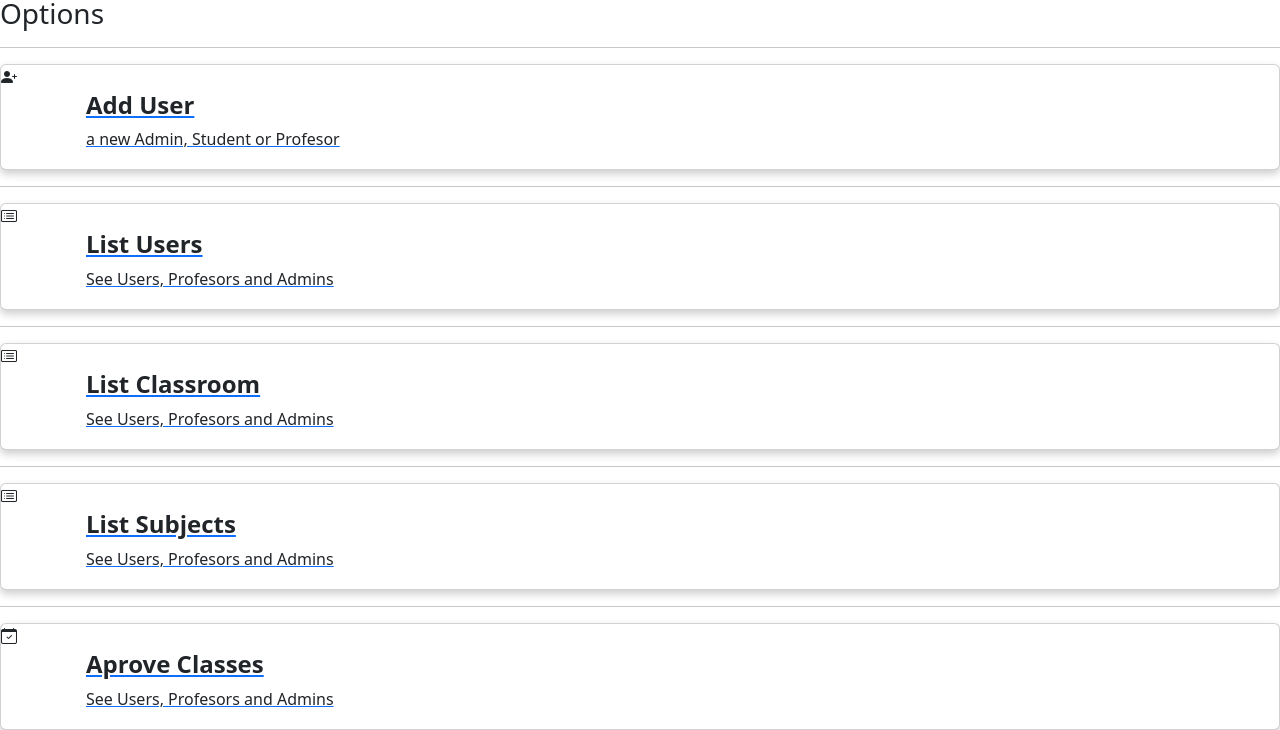
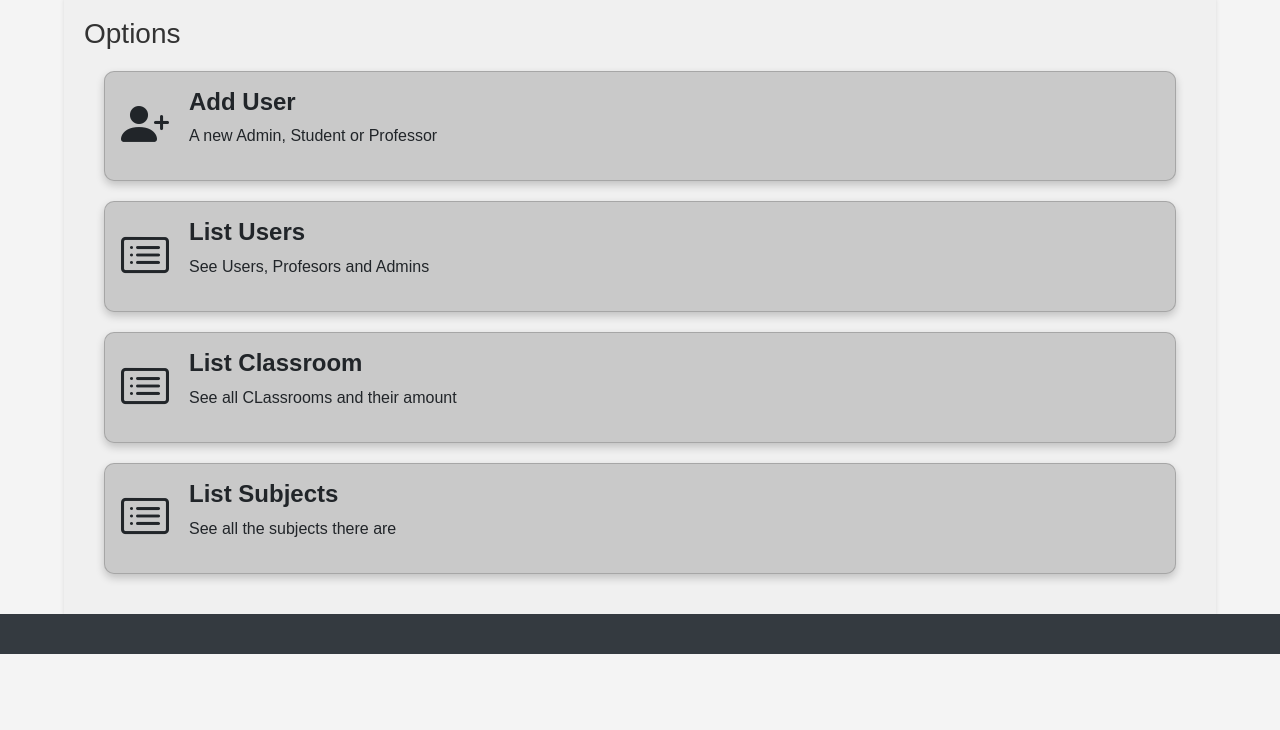
Before and after one commit to LuisSantana-Repository/FisrtNodeProyect_Schedule, a website: page public/admin.html in a window 1280 px wide. Shown: the part 179-909 px from the top of the page. After the commit the page ends 833 px from the top, so only its background shows below. Drawn offline with nearby package versions, Linux system fonts and the light colour scheme; some packages are replaced by stand-ins of ours; a script that the page names is missing.

Commit message:
mkae the webpage prettier and Add Passing calses to the webpage

```diff
--- a/db/Class.js
+++ b/db/Class.js
@@ -89,7 +89,7 @@ ClassSchema.statics.filterClassesToHaveAllRequirements= async (cursadas,Curiculu
 
 ClassSchema.statics.findCLasesNotInUser = async(user)=>{
     let doing =[]
-    console.log(user)
+    //console.log(user)
     doing = doing.concat(user.Completed, user.Passing,user.Available);
     let query = {
         _id: { $nin: doing }  // Exclude classes based on the combined list
--- /dev/null
+++ b/public/Student.css
@@ -0,0 +1,53 @@
+body {
+    background-color: #f0f4f8; /* Very light blue-grey background */
+    color: #333; /* Dark grey text for readability */
+    font-family: 'Arial', sans-serif;
+}
+
+.container {
+    max-width: 800px;
+    margin: 20px auto;
+    padding: 20px;
+    background: #e7eff9; /* Light blue background */
+    border-radius: 8px;
+    box-shadow: 0 4px 8px rgba(0,0,0,0.1);
+}
+
+h1, h5 {
+    text-align: center;
+    color: #2c3e50; /* Deeper blue for text, enhancing contrast */
+}
+
+.list-group-item {
+    border-radius: 0.25rem;
+    margin-bottom: 8px;
+    box-shadow: 0 2px 4px rgba(0,0,0,0.05);
+    background-color: #f8faff; /* Very light blue for items, subtle contrast with the container */
+}
+
+.list-group-item-primary {
+    background-color: #cce5ff; /* Light blue for completed classes */
+}
+
+.list-group-item-warning {
+    background-color: #d4edda; /* Soft green, good for ongoing classes */
+}
+
+.bg-secondary {
+    background-color: #d6e4f0; /* Soft grey-blue, for unavailable classes */
+}
+
+.btn-primary {
+    background-color: #3498db; /* Vivid blue */
+    border-color: #3498db;
+}
+
+.btn-danger {
+    background-color: #dc3545;
+    border-color: #dc3545;
+}
+
+button {
+    width: 100%;
+    margin-top: 10px;
+}
--- a/public/admin.css
+++ b/public/admin.css
@@ -1,22 +1,38 @@
-.iteso-logo{
-    width: 200px;
+.iteso-logo {
+  max-width: 100%;  /* Ensures the logo is never larger than its container */
+  height: auto;     /* Keeps the aspect ratio intact */
+  width: 200px;     /* Default width, but adaptable to container size */
 }
+
+
 .card {
-    /* Add shadows to create the "card" effect */
-    box-shadow: 0 4px 8px 0 rgba(0,0,0,0.2);
-    transition: 0.3s;
-  }
+  box-shadow: 0 4px 8px rgba(0, 0, 0, 0.2);
+  transition: transform 0.3s ease-in-out, box-shadow 0.3s ease-in-out, opacity 0.3s;
+  border-radius: 10px; /* Rounded corners for a softer look */
+}
 
-  /* On mouse-over, add a deeper shadow */
-  .card:hover {
-    box-shadow: 0 8px 16px 0 rgba(0,0,0,0.2);
-  }
+.card:hover {
+  transform: scale(1.03); /* Slightly enlarges the card on hover */
+  box-shadow: 0 8px 16px rgba(0, 0, 0, 0.3); /* Deeper shadow for 3D effect */
+  opacity: 0.9; /* Slight transparency effect */
+}
 
-  /* Add some padding inside the card container */
-  .container {
-    padding: 2px 16px;
-  }
-  .modal table, .modal th, .modal td {
-    border: 1px solid black;
-  border-collapse: collapse;
-  }
+
+.container {
+  padding: 16px; /* More generous padding for better readability */
+}
+
+.modal table {
+  width: 100%; /* Ensures the table uses the full width of the modal */
+  border-collapse: collapse; /* Ensures borders between cells are merged */
+}
+
+.modal th, .modal td {
+  border: 1px solid #ccc; /* Lighter border color for less visual weight */
+  padding: 8px; /* More padding for table cells */
+  text-align: left; /* Aligns text to the left */
+}
+
+.modal tr:nth-child(even) {
+  background-color: #f2f2f2; /* Zebra striping for rows */
+}
--- a/public/admin.html
+++ b/public/admin.html
@@ -18,6 +18,7 @@
         />
         <link rel="stylesheet" href="https://cdn.jsdelivr.net/npm/bootstrap-icons@1.11.3/font/bootstrap-icons.min.css">
         <link rel="stylesheet" href="admin.css">
+        <link rel="stylesheet" href="test.css">
         <script src="admin.js"></script>
         <script src="https://cdn.jsdelivr.net/npm/sweetalert2@11"></script>
         <script src="nav.js"></script>
@@ -28,7 +29,7 @@
         <header>
             <!-- place navbar here -->
             <nav
-                class="navbar navbar-expand-sm navbar-dark bg-primary"
+                class="navbar navbar-expand-sm "
             >
                 <a class="navbar-brand" href="#"><img
                     src="https://oci02.img.iteso.mx/Identidades-De-Instancia/ITESO/Logos%20ITESO/Logo-ITESO-Principal-SinFondo.png"
@@ -67,88 +68,60 @@
         </header>
         <main>
             <h3>Options</h3>
-            <hr>
             <a class="noHilight" href="" data-bs-toggle="modal"
                 data-bs-target="#addUser">
                 <div class="card">
-                <i class="bi bi-person-plus-fill"></i>
-                <div class="container">
+                    <div class="container d-flex align-items-center">
+                        <i class="bi bi-person-plus-fill" style="font-size: 48px;"></i> <!-- Large Icon -->
+                        <div>
                             <h4><b>Add User</b></h4>
-                  <p>a new Admin, Student or Profesor</p>
+                            <p>A new Admin, Student or Professor</p>
+                        </div>
                     </div>
                 </div>
             </a>
-            <hr>
 
 
-            <a class="noHilight"
-            onclick="showList()">
+            <a class="noHilight"onclick="showList()">
             <div class="card">
-                <i class="bi bi-card-list"></i>
-                <div class="container">
+                <div class="container d-flex align-items-center">
+                    <i class="bi bi-card-list" style="font-size: 48px;"></i>
+                    <div>
                         <h4><b>List Users</b></h4>
                         <p>See Users, Profesors and Admins</p>
                     </div>
                 </div>
+            </div>
             </a>
-
-            <hr>
 
 
             <a class="noHilight" href="" data-bs-toggle="modal"
             data-bs-target="#Classroom">
             <div class="card">
-                <i class="bi bi-card-list"></i>
-                <div class="container">
+                <div class="container d-flex align-items-center">
+                    <i class="bi bi-card-list" style="font-size: 48px;"></i>
+                    <div>
                         <h4><b>List Classroom</b></h4>
-                  <p>See Users, Profesors and Admins</p>
+                        <p>See all CLassrooms and their amount</p>
                     </div>
-              </div>
-            </a>
-
-            <hr>
-
-
-            <a class="noHilight" onclick="showSubjects()">
-            <div class="card">
-                <i class="bi bi-card-list"></i>
-                <div class="container">
-                  <h4><b>List Subjects</b></h4>
-                  <p>See Users, Profesors and Admins</p>
-                </div>
-              </div>
-            </a>
-
-
-            <hr>
-            <a class="noHilight" href="" data-bs-toggle="modal"
-            data-bs-target="#Aprove">
-            <div class="card">
-                <i class="bi bi-calendar-check"></i>
-                <div class="container">
-                  <h4><b>Aprove Classes</b></h4>
-                  <p>See Users, Profesors and Admins</p>
                 </div>
             </div>
             </a>
 
 
 
+            <a class="noHilight" onclick="showSubjects()">
+            <div class="card">
+                <div class="container d-flex align-items-center">
+                    <i class="bi bi-card-list" style="font-size: 48px;"></i>
+                    <div>
+                        <h4><b>List Subjects</b></h4>
+                        <p>See all the subjects there are</p>
+                    </div>
+                </div>
+            </div>
+            </a>
 
-
-
-              <script>
-                var modalId = document.getElementById('modalId');
-
-                modalId.addEventListener('show.bs.modal', function (event) {
-                      // Button that triggered the modal
-                      let button = event.relatedTarget;
-                      // Extract info from data-bs-* attributes
-                      let recipient = button.getAttribute('data-bs-whatever');
-
-                    // Use above variables to manipulate the DOM
-                });
-              </script>
 
 
 
--- a/public/login.css
+++ b/public/login.css
@@ -1,19 +1,39 @@
-html,body{
-    background-image: url('https://iteso.blob.core.windows.net/images/f3.jpg');
+body {
+    background-image: linear-gradient(rgba(0, 0, 0, 0.5), rgba(0, 0, 0, 0.5)), url('https://iteso.blob.core.windows.net/images/f3.jpg');
     background-size: cover;
     background-repeat: no-repeat;
     height: 100%;
     font-family: 'Numans', sans-serif;
 }
-
-    .card{
+.card {
     height: 370px;
     margin-top: auto;
     margin-bottom: auto;
     width: 400px;
-        background-color: rgba(255, 255, 255, 0.8);
+    background-color: rgba(255, 255, 255, 0.9); /* Slightly more opacity */
+    padding: 20px; /* Added padding */
 }
-    .card-header h3{
-        color: black;
 
+.card-header h3 {
+    color: #34568B; /* A more vibrant color */
+    font-size: 24px; /* Bigger font size */
 }
+
+input[type=email], input[type=password] {
+    border: 2px solid #ddd;
+    border-radius: 4px; /* Rounded borders */
+    padding: 10px;
+}
+
+button[type=submit] {
+    background-color: #4CAF50; /* Green color for the button */
+    color: white;
+    padding: 12px 20px;
+    border: none;
+    border-radius: 4px;
+    cursor: pointer;
+}
+
+button[type=submit]:hover {
+    background-color: #45a049; /* Darker shade on hover */
+}
--- /dev/null
+++ b/public/test.css
@@ -0,0 +1,85 @@
+.navbar {
+    background-color: rgba(67, 96, 181, 0.8); /* Greenish semi-transparent background */
+    transition: background-color 0.4s; /* Smooth transition for background color */
+}
+
+.navbar:hover {
+    background-color: rgb(67, 101, 181); /* Solid green color on hover */
+}
+
+
+body {
+    font-family: 'Arial', sans-serif; /* Modern, readable font */
+}
+
+.bi {
+    font-size: 1.5rem; /* Larger icons for better visibility */
+}
+
+main {
+    background-color: #f0f0f0; /* Light grey background */
+    padding: 20px; /* Adds padding around the content within the main element */
+    margin: auto; /* Centers the main content if needed */
+    width: 90%; /* Adjusts the width to ensure it does not span the full width of the viewport */
+    box-shadow: 0 2px 4px rgba(0, 0, 0, 0.1); /* Optional: adds a subtle shadow for depth */
+}
+.container {
+    display: flex; /* Ensures flexbox layout */
+    align-items: center; /* Aligns children (icon and text div) vertically in the center */
+    gap: 20px; /* Provides space between the icon and the text */
+}
+
+.card {
+    background-color: #c9c9c9; /* Regular card color */
+    box-shadow: 0 4px 8px rgba(0, 0, 0, 0.2);
+    transition: transform 0.3s ease-in-out, box-shadow 0.3s ease-in-out;
+    border-radius: 10px;
+    margin: 20px; /* Adds space around each card */
+    overflow: hidden; /* Keeps any scaled content within the boundaries of the card */
+}
+
+.card:hover {
+    transform: scale(1.03); /* Slightly enlarges the card */
+    box-shadow: 0 8px 16px rgba(0, 0, 0, 0.3); /* Deeper shadow for a 3D effect */
+}
+
+
+
+
+.modal-content {
+    border-radius: 15px; /* Rounded corners for modals */
+}
+
+.modal-header, .modal-body, .modal-footer {
+    padding: 20px; /* More padding for a better layout */
+}
+
+footer {
+    background-color: #343a40; /* Dark background for the footer */
+    color: #fff;
+    padding: 20px;
+    text-align: center;
+}
+
+footer a {
+    color: #f8f9fa;
+    text-decoration: none;
+}
+
+body {
+    background-color: #f4f4f4; /* Light grey background for the whole page */
+    color: #333; /* Dark grey text for better readability */
+}
+
+a {
+    color: inherit;
+    text-decoration: none;
+    background-color: transparent;
+}
+
+a:hover, a:focus, a:active {
+    color: inherit;
+    text-decoration: none;
+    background-color: transparent;
+    outline: none;
+}
--- a/public/user_page.css
+++ b/public/user_page.css
@@ -1,10 +1,12 @@
-body{
-    background-image: url('https://iteso.blob.core.windows.net/images/f3.jpg');
-    background-size: cover;
-    background-repeat: no-repeat;
-    height: 100%;
-    font-family: 'Numans', sans-serif;
+.navbar {
+    background-color: rgba(67, 96, 181, 0.921);
+    transition: background-color 0.4s;
 }
+
+.navbar:hover {
+    background-color: rgb(67, 78, 181);
+}
+
 .main-body {
     padding: 15px;
 }
@@ -13,16 +15,18 @@ body{
 }
 
 .card {
-    position: relative;
-    display: flex;
-    flex-direction: column;
-    min-width: 0;
-    word-wrap: break-word;
-    background-color: #fff;
-    background-clip: border-box;
-    border: 0 solid rgba(0,0,0,.125);
-    border-radius: .25rem;
+    width: 80%; /* Sets the width of the card to 80% of its container */
+    height: 300px; /* Sets a fixed height */
+    margin: 20px auto; /* Centers the card horizontally and adds vertical spacing */
+    box-shadow: 0 1px 3px rgba(0, 0, 0, 0.1), 0 1px 2px rgba(0, 0, 0, 0.06);
+    border-radius: .25rem; /* Maintains rounded corners */
+    display: flex; /* Allows flexible layouts inside the card */
+    align-items: center; /* Centers items vertically */
+    justify-content: center; /* Centers items horizontally */
+    padding: 20px; /* Adds padding inside the card */
+    background-color: #fff; /* Ensures the background is white */
 }
+
 
 .card-body {
     flex: 1 1 auto;
@@ -52,3 +56,41 @@ body{
 .shadow-none {
     box-shadow: none!important;
 }
+
+
+a, a:hover, a:focus, a:active {
+    color: inherit; /* Inherits color from the parent element */
+    text-decoration: none; /* No underline */
+    background-color: transparent; /* No background change */
+    outline: none; /* No focus outline */
+}
+
+html, body {
+    height: 100%; /* Ensures the full height of the viewport is used */
+    margin: 0; /* Resets margin to prevent unexpected spaces */
+    padding: 0; /* Removes default padding */
+    overflow-x: hidden; /* Prevents horizontal scroll */
+}
+
+body {
+    display: flex;
+    flex-direction: column; /* Stacks content vertically */
+    background-image: url('https://iteso.blob.core.windows.net/images/f3.jpg'); /* Sets background image */
+    background-size: cover; /* Ensures the background covers the entire area */
+    background-position: center; /* Centers the background image */
+    background-repeat: no-repeat; /* Prevents the image from repeating */
+    background-attachment: fixed; /* Keeps the background fixed during scrolling */
+}
+
+
+main {
+    flex: 1; /* Allows main content to expand and fill available space */
+}
+
+footer {
+    background-color: #022145; /* Dark blue background */
+    color: white; /* White text color */
+    text-align: center; /* Center-aligns the text */
+    padding: 10px 20px; /* Adds padding for spacing */
+    border-top: 3px solid #0d6efd; /* Thematic blue top border */
+}
```
Also changed, not shown: public/Student.html (+1 -0 lines), public/user_page.html (+2 -2 lines), routes/UserRoutes.js (+68 -22 lines), test/test.html (added). Lines whose indentation alone changed are shown as unchanged.
